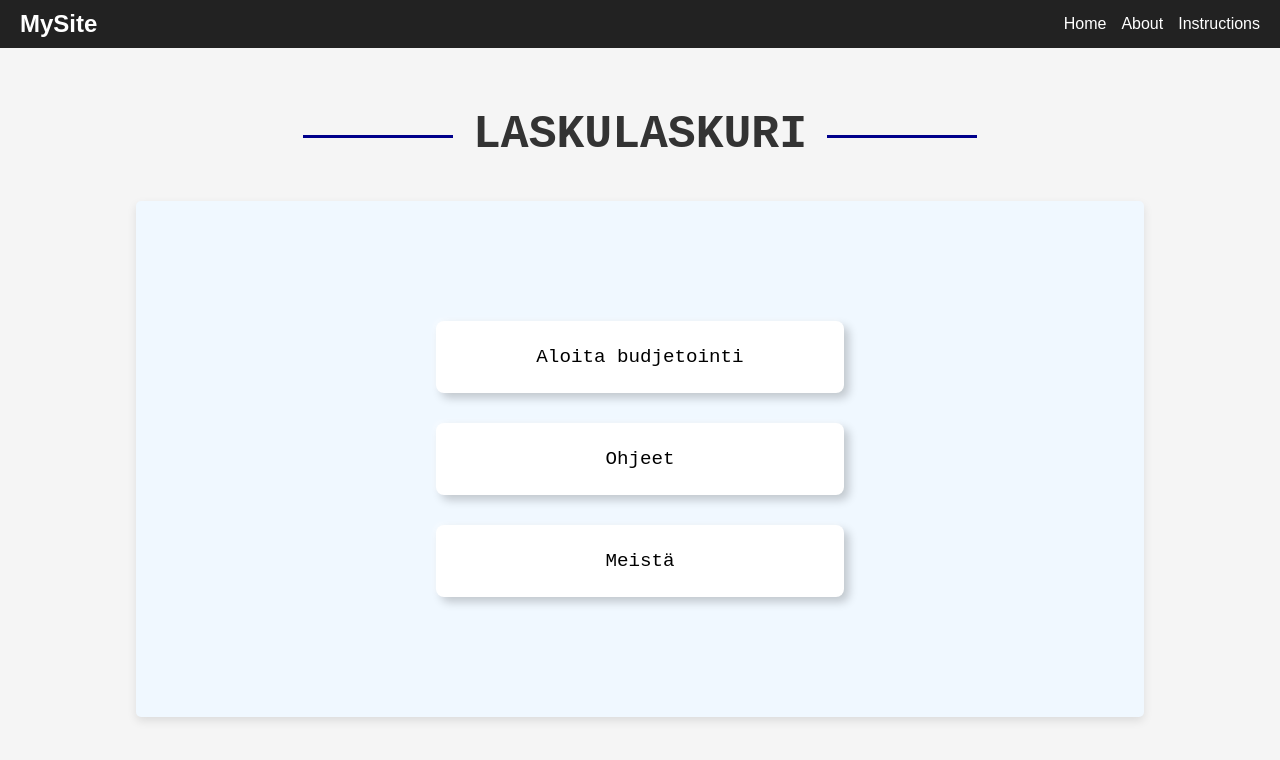
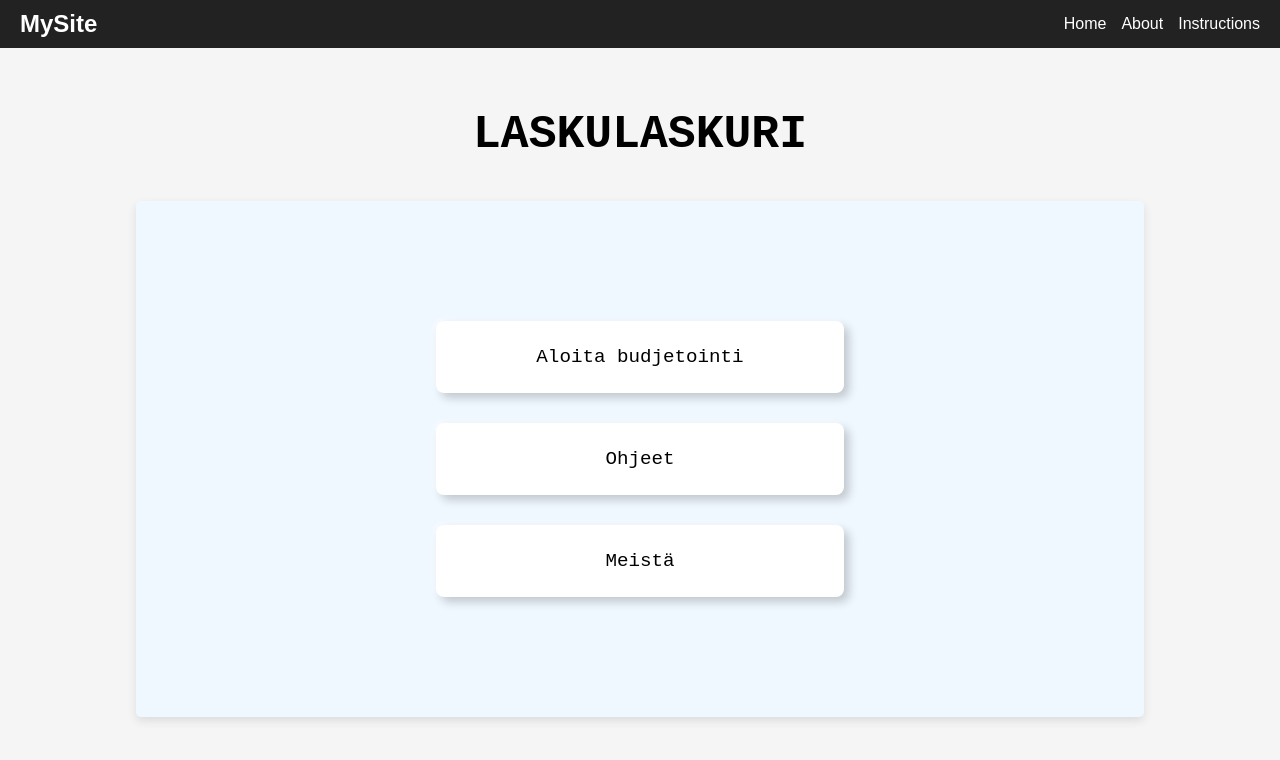
Before and after one commit to ilonamarkula/laskulaskuri, a React (Create React App) app: page / in a window 1280 px wide. Shown: the top 760 px of the page. Built offline with nearby package versions, Linux system fonts and the light colour scheme.

Commit message:
kuva ilonalle

```diff
--- a/src/styles.css
+++ b/src/styles.css
@@ -37,28 +37,12 @@ body {
   margin-top: 60px;
   margin-bottom: 40px;
   position: relative;
-  text-align: center; /* Keskittää tekstin */
+  text-align: center;
+  color: black; /* Tai joku syvempi punainen kuten #8B0000 */
+
 }
 
-.title::before,
-.title::after {
-  content: "";
-  position: absolute;
-  top: 50%;
-  height: 3px;
-  background-color: darkblue;
-  width: 150px; /* vähän pidempi viiva */
-}
 
-.title::before {
-  right: 100%;
-  margin-right: 20px; /* pieni väli tekstin ja viivan väliin */
-}
-
-.title::after {
-  left: 100%;
-  margin-left: 20px; /* pieni väli tekstin ja viivan väliin */
-}
 
 .button-container {
   background-color: aliceblue; /* Erillinen vaalea laatikko nappien taustaksi */
```
Also changed, not shown: src/laskutyyppi.png (added).
